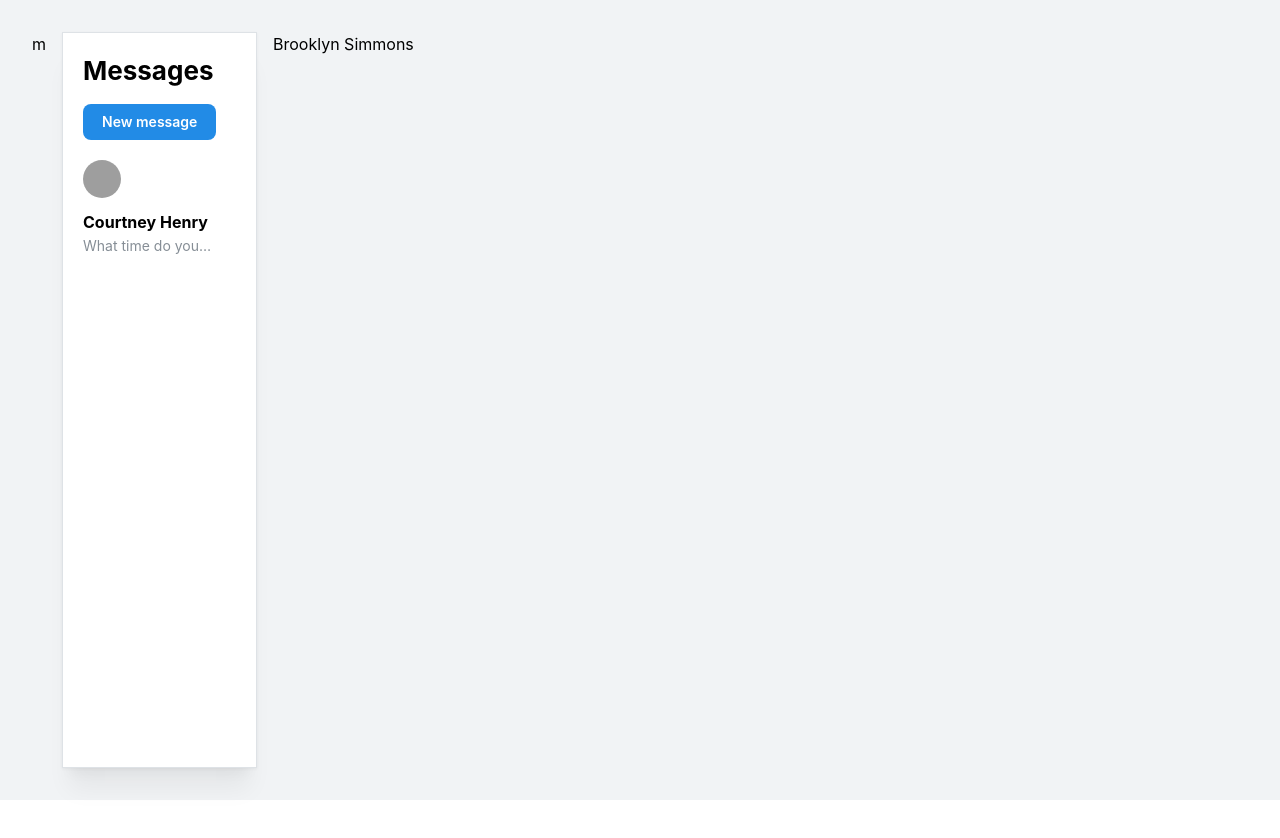
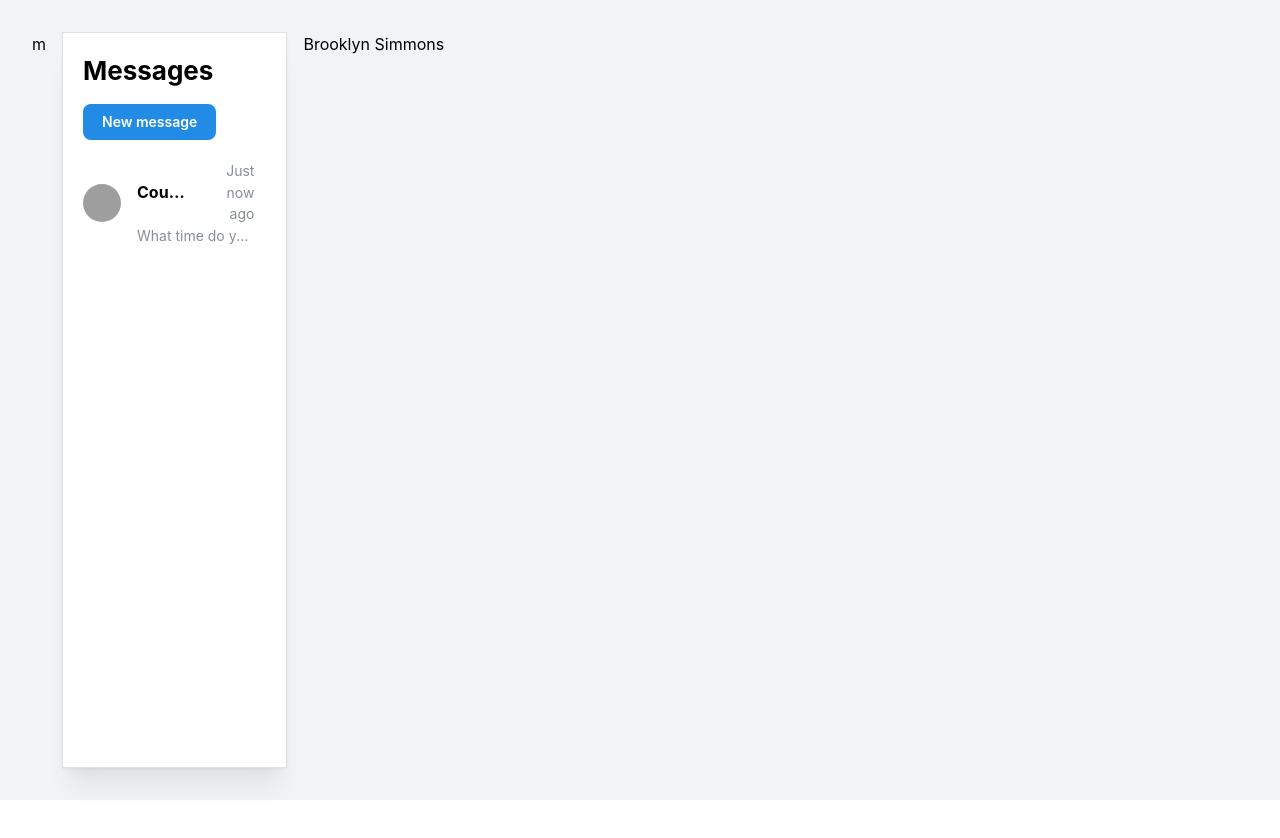
Before and after one commit to henrylin03/zam-messages--ui, a React (Vite) app: page /messages in a window 1280 px wide. Shown: the top 838 px of the page. Built offline with nearby package versions, Linux system fonts and the light colour scheme; grey boxes are pictures that could not be loaded.

Commit message:
feat(MessagePreview): prevent text from wrapping. ensure name of author truncates and doesn't create new line when screen gets narrower. display time as relative time

```diff
--- a/package.json
+++ b/package.json
@@ -11,6 +11,7 @@
   "dependencies": {
     "@mantine/core": "^9.2.1",
     "@mantine/hooks": "^9.2.1",
+    "dayjs": "^1.11.20",
     "react": "^19.2.6",
     "react-dom": "^19.2.6",
     "react-router": "^7.15.1"
--- a/src/pages/MessagesPage/MessagesList/MessagePreview/index.tsx
+++ b/src/pages/MessagesPage/MessagesList/MessagePreview/index.tsx
@@ -1,33 +1,55 @@
 import { Avatar, Group, Stack, Text } from "@mantine/core";
 import type { Message } from "@models/messages";
+import dayjs from "dayjs";
+import relativeTime from "dayjs/plugin/relativeTime";
+import updateLocale from "dayjs/plugin/updateLocale";
 import { Link } from "react-router";
 
 interface Props {
   message: Message;
 }
 
-const MessagePreview = ({ message }: Props) => (
-  <Link to={`/messages/${message.author.id}`}>
-    <Group gap="sm">
+const MessagePreview = ({ message }: Props) => {
+  const { author, text, sentTime } = message;
+
+  dayjs.extend(relativeTime);
+  dayjs.extend(updateLocale);
+
+  dayjs.updateLocale("en", {
+    relativeTime: {
+      s: "Just now",
+      m: "1m",
+      mm: "%dm",
+      h: "1h",
+      d: "Yesterday",
+    },
+  });
+
+  const timeSinceLastMessage = dayjs(sentTime).fromNow();
+
+  return (
+    <Link to={`/messages/${author.id}`}>
+      <Group justify="space-between" wrap="nowrap">
         <Avatar
           src={message.author.avatarSrc}
-        alt={`Avatar of ${message.author.name}`}
+          alt={`Avatar of ${author.name}`}
         />
-      <Stack gap={0}>
-        <Group justify="space-between">
-          <Text fz="md" fw="bold">
-            {message.author.name}
+        <Stack gap={0} w="100%">
+          <Group justify="space-between" grow wrap="nowrap">
+            <Text fz="md" fw="bold" lineClamp={1}>
+              {author.name}
             </Text>
-          {/* <Text c="dimmed" fz="sm">
-            {String(message.sentTime)}
-          </Text> */}
+            <Text c="dimmed" fz="sm" ta="right">
+              {timeSinceLastMessage}
+            </Text>
           </Group>
           <Text c="gray.6" fz="sm" lineClamp={1}>
-          {message.text}
+            {text}
           </Text>
         </Stack>
       </Group>
     </Link>
   );
+};
 
 export default MessagePreview;
```
Also changed, not shown: 1 other file (tests, documents, lock files or other folders). Lines whose indentation alone changed are shown as unchanged.
